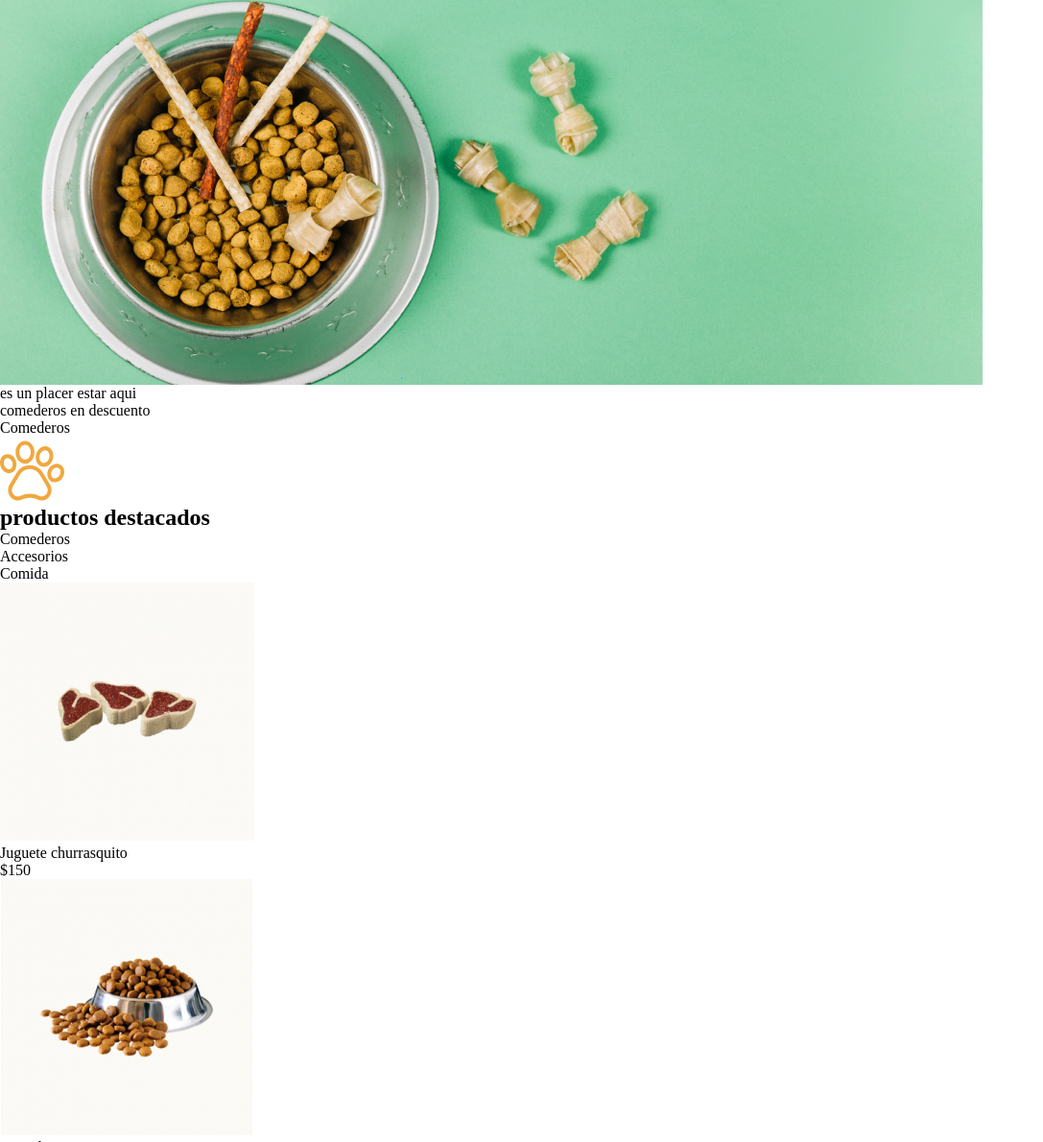
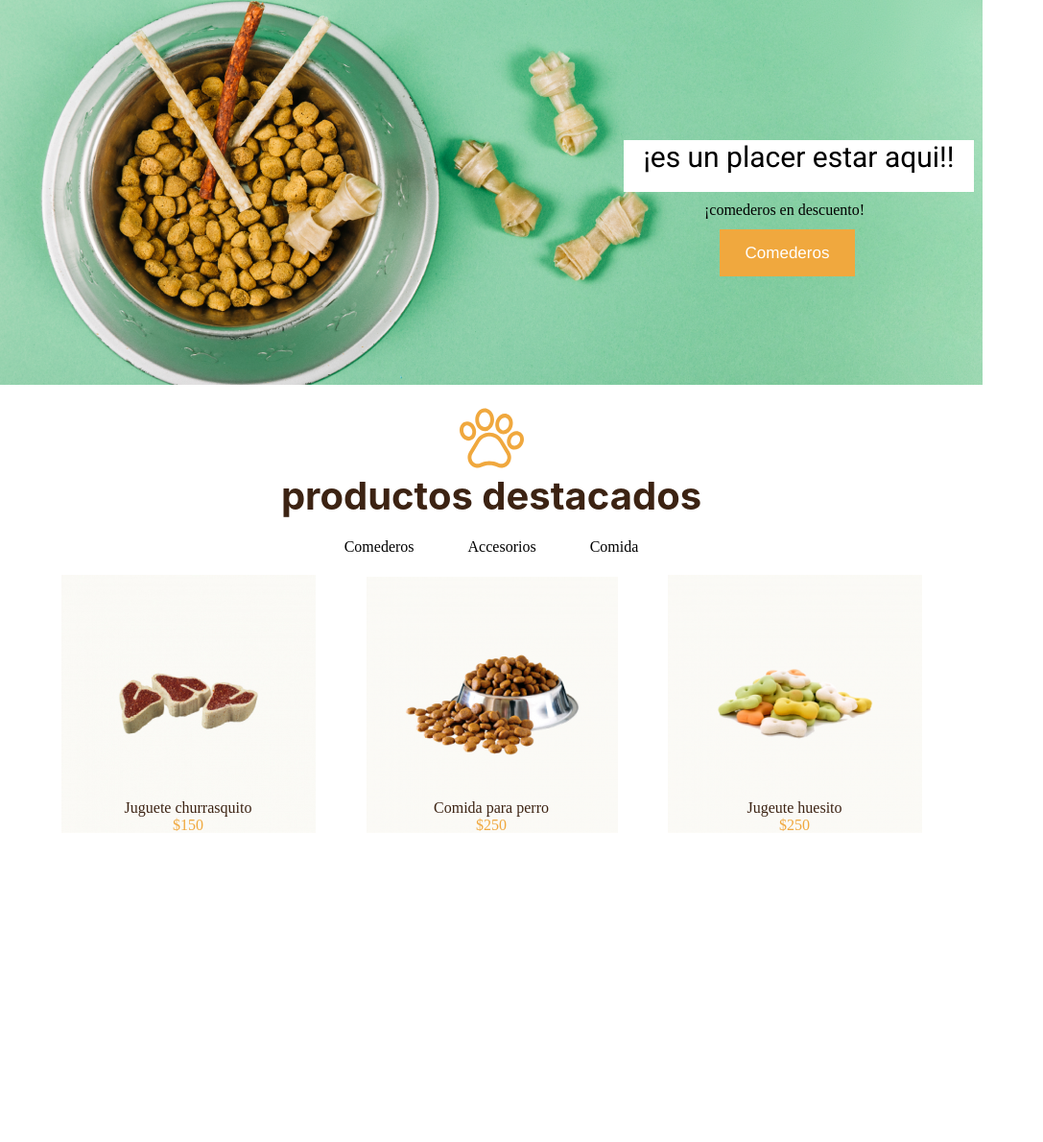
Before and after one commit to nixon012/FrontEnd-I, a plain HTML site: page clase 6 front cat y dogs/index.html in a window 1280 px wide. Shown: the part 106-1296 px from the top of the page at 96% size, without its empty margins (0-1087 px from the left). After the commit the page ends 1010 px from the top, so only its background shows below. Drawn offline with Linux system fonts and the light colour scheme.

Commit message:
subi modicacion2 petshop

```diff
--- a/clase 6 front cat y dogs/css/style.css
+++ b/clase 6 front cat y dogs/css/style.css
@@ -63,3 +63,91 @@ right:20 ;
 .menu{
     text-align: right;
 }
+
+.img{
+    width:1024px ;
+    height:409px ;
+}
+.imagenprin{
+    width: 1024px;
+    height: 409px;
+}
+.B-comederos{
+    width: 141px;
+    height: 49px;
+    background-color: #F0A83E;
+    color: white;
+    font-family: 'Franklin Gothic Medium', 'Arial Narrow', Arial, sans-serif;
+    font-size: 17px;
+    border-width: 0px;
+    position: relative;
+    bottom: 270px;
+    left: 750px;
+}
+.bienvenida{
+    width: 365px;
+    height: 54px;
+    background-color: white;
+    color: black;
+    font-family: Roboto;
+    font-size: 30 ;
+    position: relative;
+    bottom:255px ;
+    left: 650px;
+    text-align: center;
+    text-align-last: center;
+
+
+}
+.comdes{
+    width: 365px;
+    height: 54px;
+    color: black;
+    position: relative;
+    bottom:245px ;
+    left: 635px;
+    text-align: center;
+}
+.garra{
+    margin-top: 20px;
+}
+.productos-destacados{
+    width: 1024px;
+    text-align: center;
+}
+h2 {
+    font-size:40px ;
+    font-family: -apple-system, BlinkMacSystemFont, 'Segoe UI', Roboto, Oxygen, Ubuntu, Cantarell, 'Open Sans', 'Helvetica Neue', sans-serif;
+    color: #3C2313;
+    ;
+
+}
+.tp-productos{
+    display: inline-block;
+    margin-left:26px ;
+    margin-right: 26px;
+    margin-top: 20px;
+    margin-bottom: 20px;
+}
+
+.productos{
+    text-align: center;
+
+}
+.producto{
+    width: 312px;
+    height: 265px;
+    display: inline-table;
+
+}
+.n-juguete{
+    color: #3C2313;
+    position: relative;
+    bottom: 35.5px;
+}
+.precio{
+    color:#F0A83E;
+    position: relative;
+    bottom: 35.5px;
+
+}
--- a/clase 6 front cat y dogs/index.html
+++ b/clase 6 front cat y dogs/index.html
@@ -35,38 +35,36 @@
                 </div>
         </header>
     <main>
-        <section>
+        <section class="img">
             <img class="imagenprin"  src="img/img principal.png" alt="">
+            <p class="bienvenida">¡es un placer estar aqui!!</p>
+            <p class="comdes">¡comederos en descuento!</p>
+            <button class="B-comederos">Comederos</button>
         </section>
-        <section class="bienvenida">
-            <p class="fondoblanco">es un placer estar aqui</p>
-            <p>comederos en descuento</p>
-            <p class="fondonaranja">Comederos</p>
-        </section>
-        <section>
-            <img src="img/garra.svg" alt="garra">
+        <div class="productos-destacados">
+            <img class="garra" src="img/garra.svg" alt="garra">
             <h2> productos destacados</h2>
             <ul>
-                <li>Comederos</li>
-                <li>Accesorios</li>
-                <li>Comida</li>
+                <li class="tp-productos">Comederos</li>
+                <li class="tp-productos">Accesorios</li>
+                <li class="tp-productos">Comida</li>
             </ul>
-            <ul>
-                <ul>
-                    <li><img src="img/churrasquito.jpg" alt="churrasquito"></li>
-                    <li>Juguete churrasquito</li>
-                    <li>$150</li>
-                </ul>
-                <ul>
-                    <li><img src="img/comida perro.png" alt="comida para perro"></li>
-                    <li>Comida para perro</li>
-                    <li>$250</li>
-                </ul>
-                <ul>
-                    <li><img src="img/Huesito.png" alt="huesito"></li>
-                    <li>Jugeute huesito</li>
-                    <li>$250</li>
-                </ul>
-            </ul>
-        </section>
+        </div>
+        <div class="productos">
+            <div class="producto">
+                <img class="recuadro" src="img/churrasquito.jpg" alt="churrasquito">
+                <p class="n-juguete">Juguete churrasquito</p>
+                <p class="precio">$150</p>
+            </div>
+            <div class="producto">
+                <img class="recuadro" src="img/comida perro.png" alt="comida para perro">
+                <p class="n-juguete">Comida para perro</p>
+                <p class="precio">$250</p>
+            </div>
+            <div class="producto">
+                <img class="recuadro" src="img/Huesito.png" alt="huesito">
+                <p class="n-juguete">Jugeute huesito</p>
+                <p class="precio">$250</p>
+            </div>
+        </div>
     </main>
```
